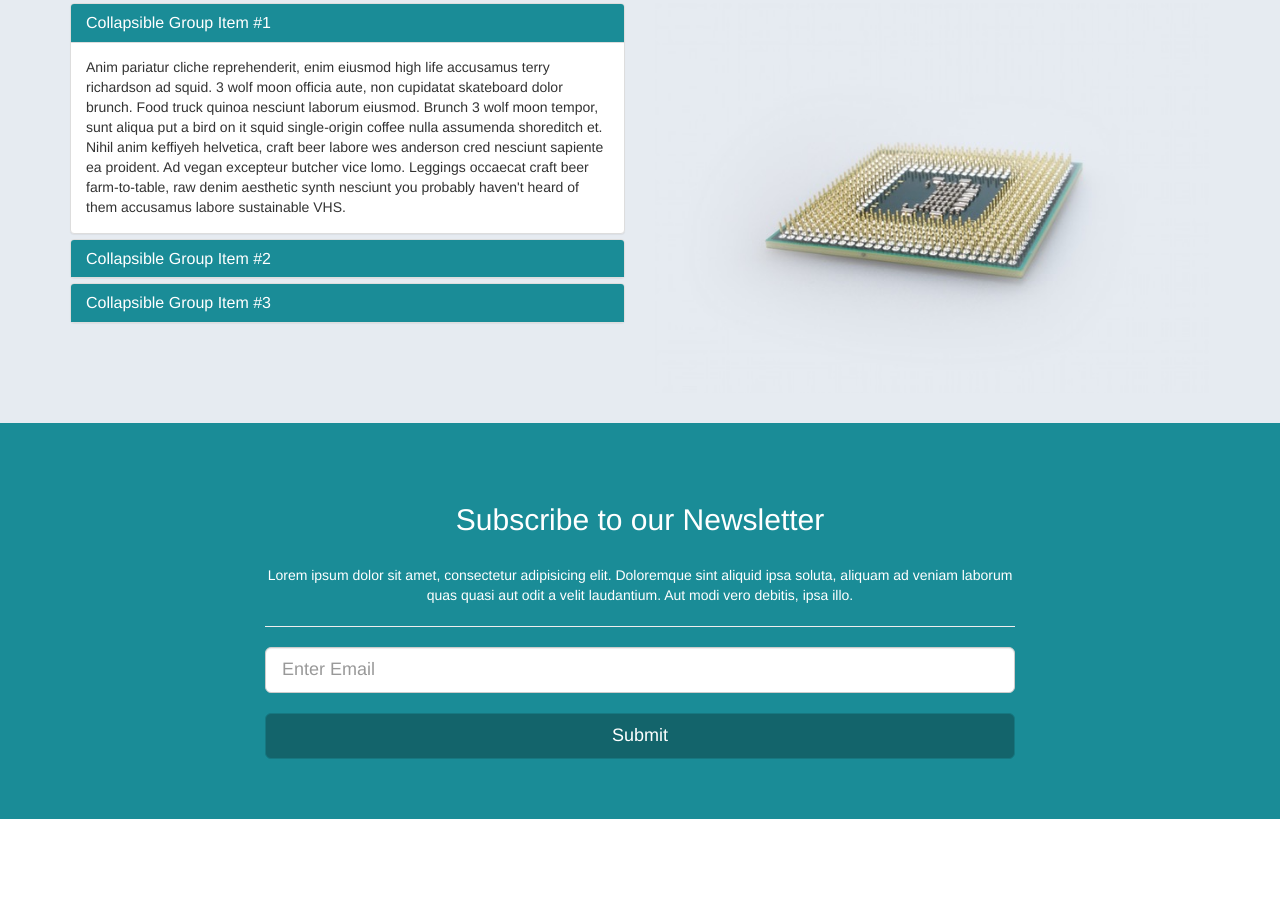
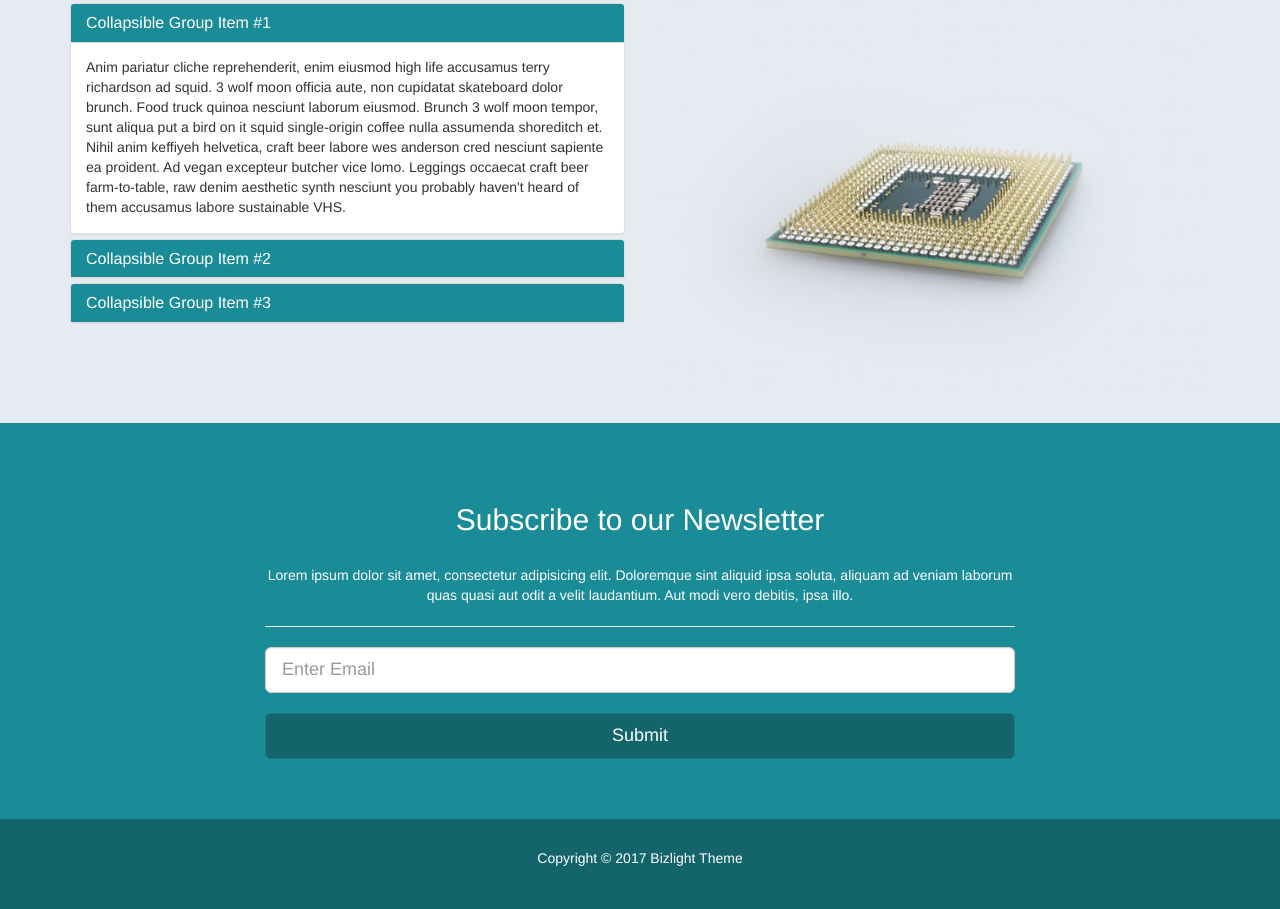
Before and after one commit to Taramouse/bizlight_theme, a website: page index.html in a window 1280 px wide. Shown: the part 965-1874 px from the top of the page. Before the commit the page ends 1784 px from the top, so only its background shows below. Drawn offline with nearby package versions, Linux system fonts and the light colour scheme.

Commit message:
Added footer.

```diff
--- a/index.html
+++ b/index.html
@@ -150,6 +150,12 @@
     </div>
   </div>
 
+  <footer>
+    <div class="container">
+      <p class="text-center">Copyright &copy; 2017 Bizlight Theme</p>
+    </div>
+  </footer>
+
 
   <!-- Bootstrap core JavaScript
     ================================================== -->
--- a/sass/_custom.scss
+++ b/sass/_custom.scss
@@ -55,3 +55,9 @@
     background: darken($main-color, 10%);
   }
 }
+
+footer {
+  padding: 30px 0;
+  background: darken($main-color, 10%);
+  color: set-text-color($main-color);
+}
```
Also changed, not shown: css/app.css, 1 other file.
